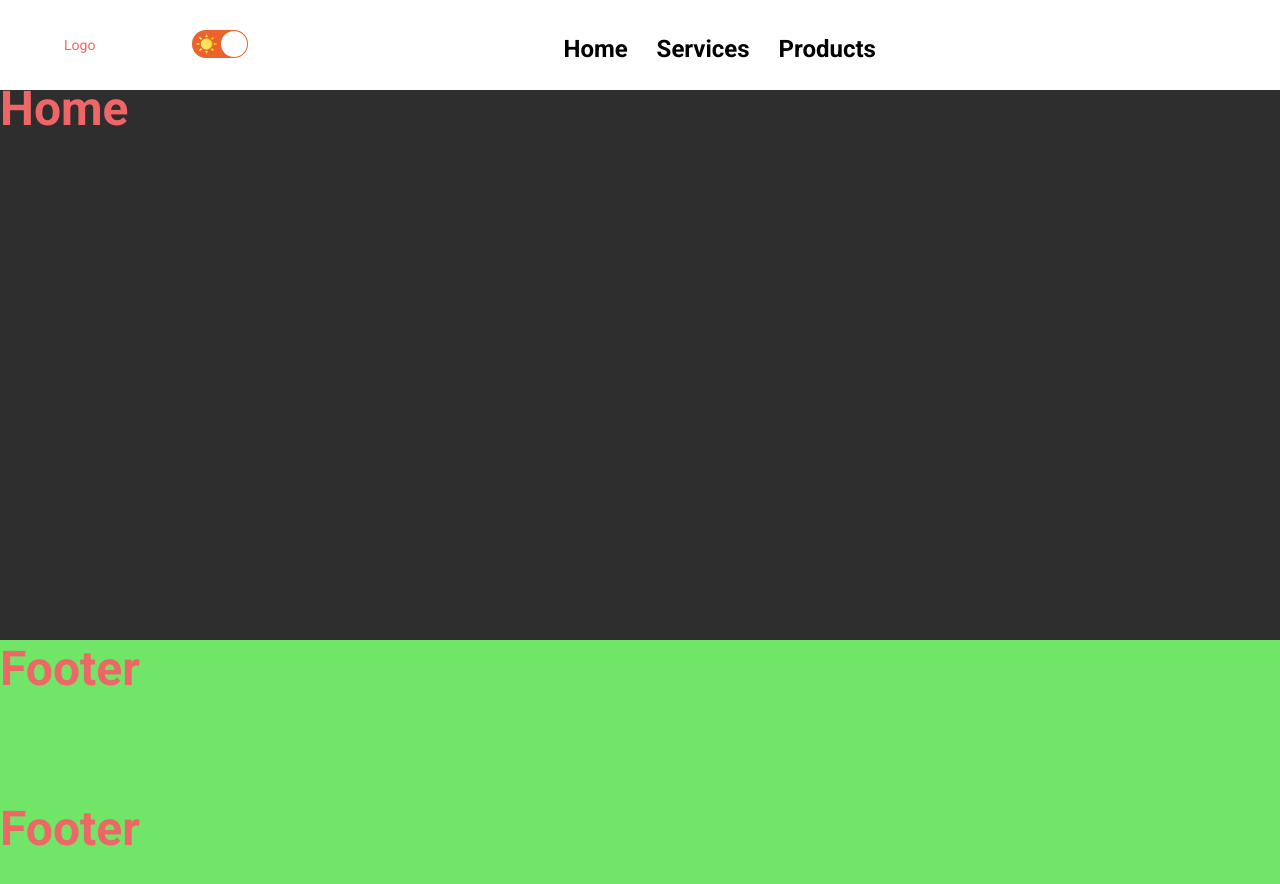
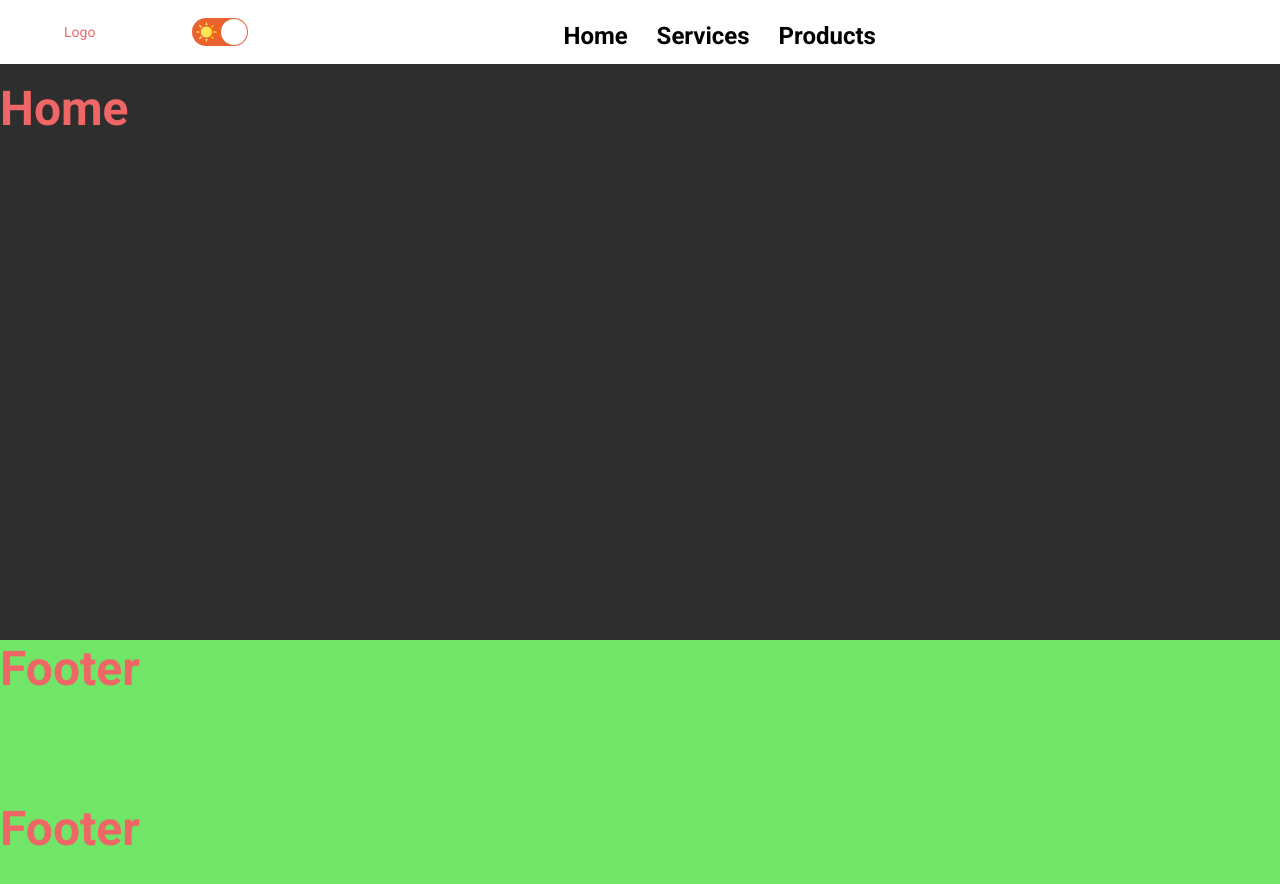
Before and after one commit to renanveronez/vite-template, a React (Vite) app: page / in a window 1280 px wide. Shown: the top 884 px of the page. Built offline with nearby package versions, Linux system fonts and the light colour scheme.

Commit message:
Header - Height

```diff
--- a/src/Components/DarkEffect/styles.ts
+++ b/src/Components/DarkEffect/styles.ts
@@ -6,7 +6,7 @@ export const Container = styled.div`
   display: flex;
   /* width: 100%; */
   left: 10rem;
-  height: 5.5rem;
+  height: 4rem;
   align-items: center;
   padding: 0rem 0rem 0 2rem;
 
--- a/src/Components/Header/Menu/styles.ts
+++ b/src/Components/Header/Menu/styles.ts
@@ -129,7 +129,7 @@ export const Desktop = styled.div`
   .menu {
     .item {
       margin: 0 0px;
-      padding: 2.82rem 0.33rem;
+      padding: 2rem 0.33rem;
     }
     .item:hover {
       background-color: ${({ theme }) => theme.colors["background_menu"]};
@@ -151,7 +151,7 @@ export const Desktop = styled.div`
     padding-top: 15px;
     padding-bottom: 25px;
 
-    margin-top: 2.3rem;
+    margin-top: 1.5rem;
     margin-left: -0.33rem;
 
     .subItem {
```
